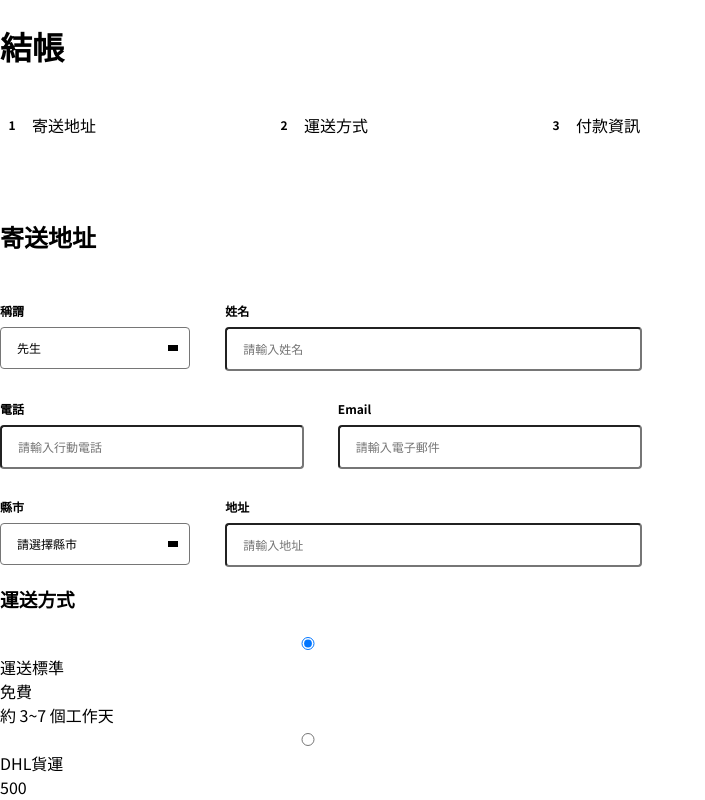
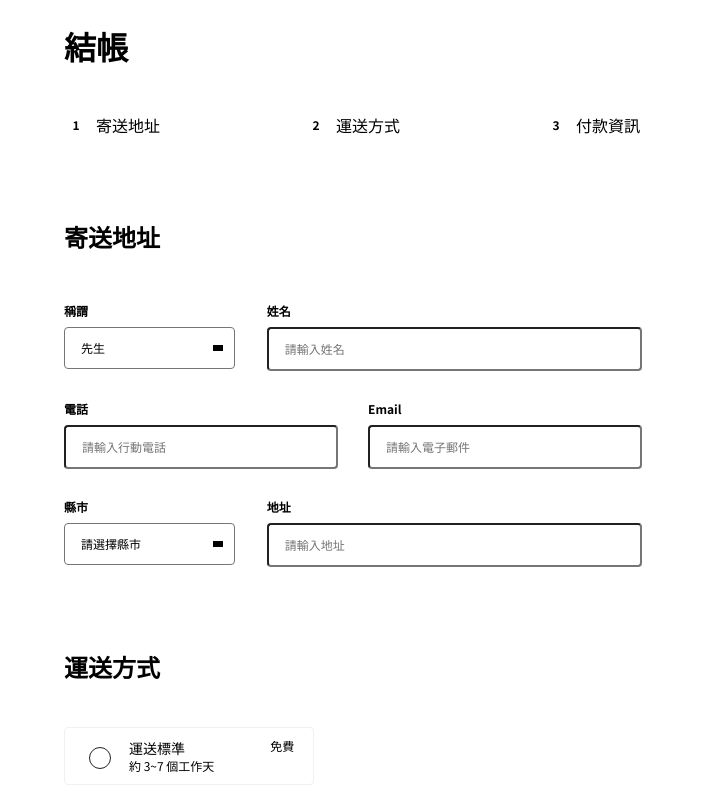
Before and after one commit to Peggy8422/alpha-shop, a React (Create React App) app: page / in a window 1280 px wide. Shown: the top 800 px of the page, without its empty margins (0-705 px from the left). Built offline with nearby package versions, Linux system fonts and the light colour scheme.

Commit message:
Add styles to StepTwo form component

```diff
--- a/src/App.css
+++ b/src/App.css
@@ -3,3 +3,8 @@
 * {
   font-family: "Noto Sans TC", sans-serif;
 }
+
+.App {
+  width: 90%;
+  margin: 0 auto;
+}
--- a/src/components/Stepform/StepOne.js
+++ b/src/components/Stepform/StepOne.js
@@ -6,18 +6,18 @@ export function InputBox({type, placeholder}) {
   return <input type={type} placeholder={placeholder} />;
 }
 
-export function SelectBox({isRequired = true, children}) {
+export function SelectBox({children}) {
   return (
     <div className={styles.selectContainer}>
-      <select required={isRequired}>
+      <select>
         {children}
       </select>
     </div>
   );
 }
 
-export function Option({value, isSelected = false, text}) {
-  return <option value={value} selected={isSelected}>{text}</option>;
+export function Option({value, text}) {
+  return <option value={value}>{text}</option>;
 }
 
 export function InputGroup({global, labelTitle, children}) {
@@ -35,8 +35,8 @@ function StepOneContent() {
     <section className={styles.formBody}>
       <div className="col col-12">
         <InputGroup global=" input-w-2" labelTitle="稱謂">
-          <SelectBox required={false}>
-            <Option value="mr" isSelected={true} text="先生"/>
+          <SelectBox>
+            <Option value="mr" text="先生" selected/>
             <Option value="ms" text="女士"/>
             <Option value="mx" text="不明"/>
           </SelectBox>
@@ -55,7 +55,7 @@ function StepOneContent() {
       </div>
       <div className="col col-12">
         <InputGroup global=" input-w-2" labelTitle="縣市">
-          <SelectBox>
+          <SelectBox required>
             <Option value="" text="請選擇縣市" disabled/>
             <Option value="KLU" text="基隆市"/>
             <Option value="TPH" text="新北市"/>
--- a/src/components/Stepform/StepOne.module.scss
+++ b/src/components/Stepform/StepOne.module.scss
@@ -10,6 +10,7 @@
   display: flex;
   flex-direction: column;
   margin-top: 64px;
+}
 
 .formTitle {
   display: flex;
@@ -17,7 +18,6 @@
   font-weight: 700;
   font-size: 24px;
   line-height: 24px;
-  }
 }
 
 .inputGroup {
@@ -92,82 +92,5 @@ select {
 
 .formBody {
   width: 100%;
-  .radio-group {
-    position: relative;
-    justify-content: unset;
-    padding: 11px 20px;
-    margin-top: 24px;
-    cursor: pointer;
 
-    input[type='radio'] {
-      width: 20px;
-      height: 20px;
-      margin-right: 20px;
-      align-self: center;
-      -webkit-appearance: none;
 }
-
-    input[type='radio']::before {
-      content: '';
-      display: block;
-      width: inherit;
-      height: inherit;
-      border: 1px solid #222222;
-      border-radius: 50%;
-      background-color: #FFFFFF;
-    }
-
-    input[type='radio']:checked::before {
-      border: 6px solid #2A2A2A;
-      background-color: #FFFFFF;
-    }
-
-    .radio-info {
-      display: flex;
-      flex-grow: 1;
-      flex-wrap: wrap;
-      align-content: center;
-
-      .col {
-        margin-bottom: 2px;
-      }
-
-      .text {
-        font-size: 14px;
-        font-weight: normal;
-        line-height: 20px;
-      }
-
-      .price,
-      .period {
-        font-size: 12px;
-        line-height: 16px;
-      }
-    }
-
-    .radio-box-border {
-      position: absolute;
-      left: 0;
-      right: 0;
-      top: 0;
-      bottom: 0;
-    }
-
-    input[type='radio']~.radio-box-border {
-      border-radius: 4px;
-      border: 1px solid #F0F0F5;
-    }
-
-    input[type='radio']:checked~.radio-box-border {
-      border: 1px solid #2A2A2A;
-    }
-
-    #shipping-standard~.radio-info .shipping-text {
-      font-weight: normal;
-    }
-
-    #shipping-dhl~.radio-info .shipping-text {
-      font-weight: 700;
-    }
-  }
-}
--- a/src/components/Stepform/StepTwo.js
+++ b/src/components/Stepform/StepTwo.js
@@ -1,19 +1,27 @@
+import React from 'react';
+import styles from './StepTwo.module.scss';
+import './base.module.scss';
+
 function RadioInfo({text, price, period}) {
   return (
     <>
-      <div className="row">
-        <div className="text">{text}</div>
-        <div className="price">{price}</div>
+      <div className={styles.radioInfo}>
+        <div className="col col-12">
+          <div className={styles.text}>{text}</div>
+          <div className={styles.price}>{price}</div>
+        </div>
+        <div className={styles.period + " col col-12"}>{period}</div>
       </div>
-      <div className="period">{period}</div>
+      <div className={styles.radioBoxBorder}></div>
     </>
   );
 }
 
-function RadioGroup({id, isChecked = true, children}) {
+
+function RadioGroup({id, children}) {
   return (
-    <label htmlFor={id} className="radioGroup">
-      <input id={id} type="radio" name="shipping" checked={isChecked}/>
+    <label htmlFor={id} className={styles.radioGroup + " col col-12"}>
+      <input className={styles.inputRadio} id={id} type="radio" name="shipping" defaultChecked/>
       {children}
     </label>
   );
@@ -25,7 +33,7 @@ function StepTwoContent() {
       <RadioGroup id="shipping-standard">
         <RadioInfo text="運送標準" price="免費" period="約 3~7 個工作天" />
       </RadioGroup>
-      <RadioGroup id="shipping-dhl" isChecked={false} >
+      <RadioGroup id="shipping-dhl">
         <RadioInfo text="DHL貨運" price="500" period="48 小時內送達" />
       </RadioGroup>
     </section>
@@ -34,8 +42,8 @@ function StepTwoContent() {
 
 function StepTwoWrapper() {
   return (
-    <form >
-      <h3>運送方式</h3>
+    <form className={styles.formContainer + " col col-12"}>
+      <h3 className={styles.formTitle}>運送方式</h3>
       <StepTwoContent />
     </form>
   );
--- /dev/null
+++ b/src/components/Stepform/StepTwo.module.scss
@@ -0,0 +1,88 @@
+
+.formContainer {
+  composes: formContainer from "./StepOne.module.scss";
+}
+
+.formTitle {
+  composes: formTitle from "./StepOne.module.scss";
+}
+
+.radioGroup {
+  position: relative;
+  justify-content: unset;
+  padding: 11px 20px;
+  margin-top: 24px;
+  cursor: pointer;
+
+  .radioInfo {
+    display: flex;
+    flex-grow: 1;
+    flex-wrap: wrap;
+    align-content: center;
+
+    .text {
+      font-size: 14px;
+      font-weight: normal;
+      line-height: 20px;
+    }
+
+    .price,
+    .period {
+      font-size: 12px;
+      line-height: 16px;
+    }
+  }
+
+  .radioBoxBorder {
+    position: absolute;
+    left: 0;
+    right: 0;
+    top: 0;
+    bottom: 0;
+  }
+}
+
+//為避免跟StepOne已經定義的input tag selector混淆
+.inputRadio {
+  width: 20px;
+  height: 20px;
+  padding: unset;
+  margin-right: 20px;
+  align-self: center;
+  border: none;
+  -webkit-appearance: none;
+}
+
+.inputRadio::before {
+  content: '';
+  display: block;
+  width: inherit;
+  height: inherit;
+  padding: 0;
+  border: 1px solid #222222;
+  border-radius: 50%;
+  background-color: #FFFFFF;
+}
+
+.inputRadio:checked::before {
+  box-sizing: border-box;
+  border: 6px solid #2A2A2A;
+  background-color: #FFFFFF;
+}
+
+.inputRadio~.radioBoxBorder {
+  border-radius: 4px;
+  border: 1px solid #F0F0F5;
+}
+
+.inputRadio:checked~.radioBoxBorder {
+  border: 1px solid #2A2A2A;
+}
+
+#shipping-standard~.radioInfo .text {
+  font-weight: normal;
+}
+
+#shipping-dhl~.radioInfo .text {
+  font-weight: 700;
+}
```
Lines whose indentation alone changed are shown as unchanged.
